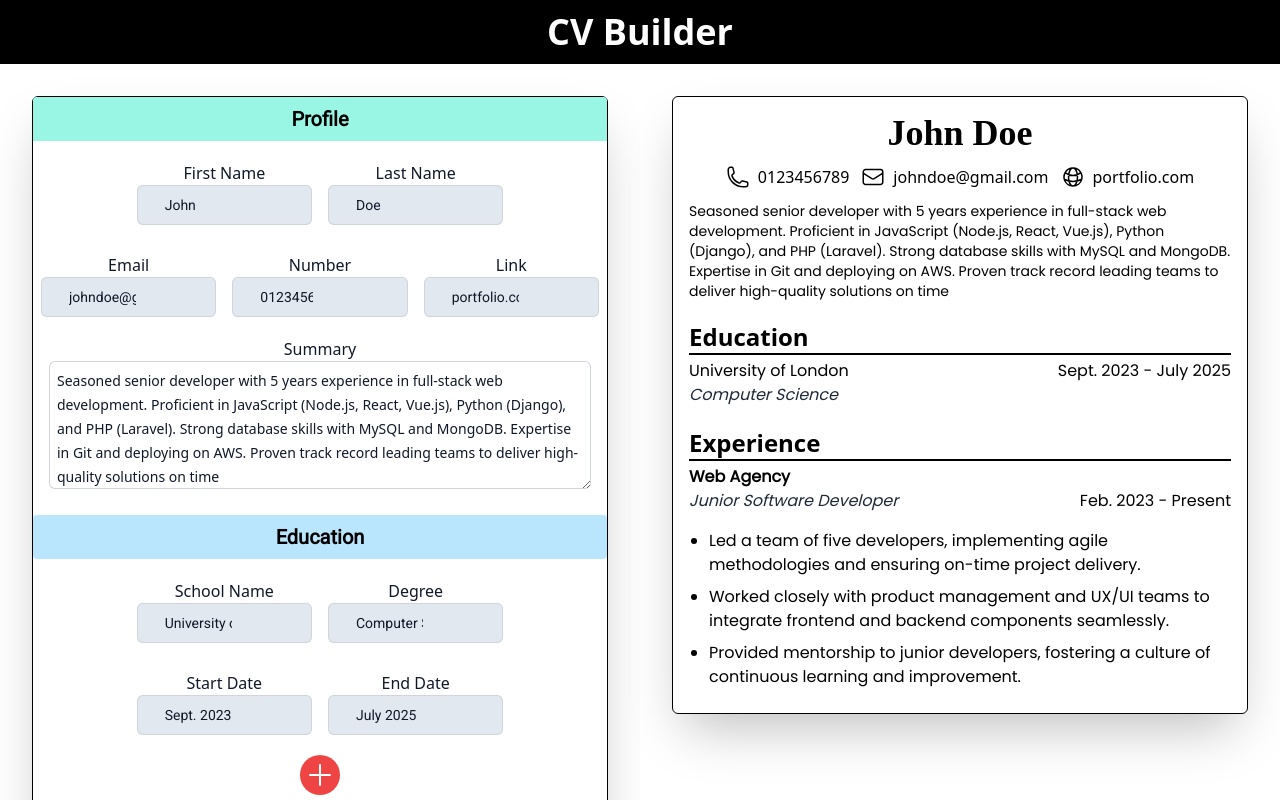
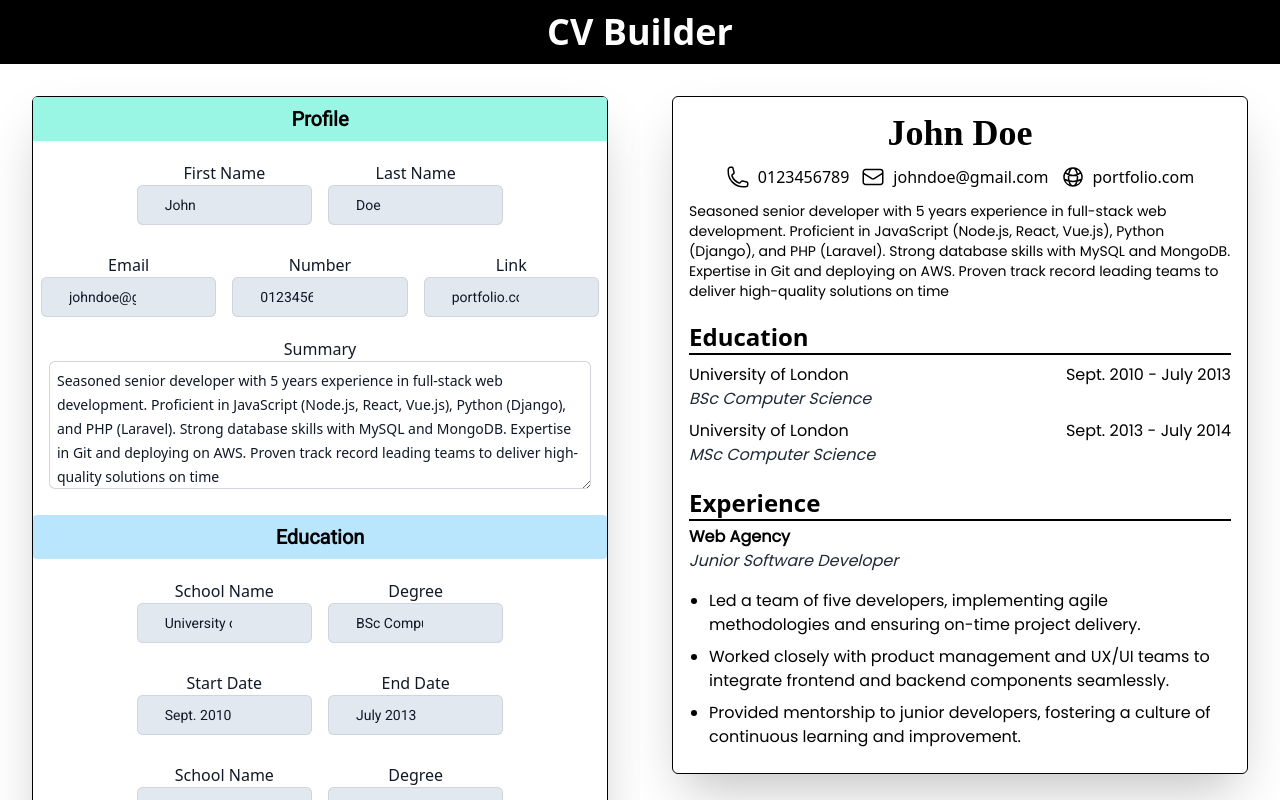
Before and after one commit to h4m24-a/cv-builder, a React (Vite) app: page / in a window 1280 px wide. Shown: the top 800 px of the page. Built offline with nearby package versions, Linux system fonts and the light colour scheme; a web font is replaced by a local one.

Commit message:
added a button to add a new input form section to add more data on Education section

```diff
--- a/src/App.jsx
+++ b/src/App.jsx
@@ -16,12 +16,24 @@ function App() {
   const [summary, setSummary] = useState("Seasoned senior developer with 5 years experience in full-stack web development. Proficient in JavaScript (Node.js, React, Vue.js), Python (Django), and PHP (Laravel). Strong database skills with MySQL and MongoDB. Expertise in Git and deploying on AWS. Proven track record leading teams to deliver high-quality solutions on time")
 
   // Education
-  const [schoolName, setSchoolName] = useState("University of London");
-  const [degree, setDegree] = useState("Computer Science");
-  const [startDate, setStartDate] = useState("Sept. 2023");
-  const [endDate, setEndDate] = useState("July 2025");
+  const [education, setEducation] = useState([
+    {
+      id:1,
+      schoolName: "University of London",
+      degree: "BSc Computer Science",
+      startDate: "Sept. 2010",
+      endDate: "July 2013",
+    },
+    {
+      id:2,
+      schoolName: "University of London",
+      degree: "MSc Computer Science",
+      startDate: "Sept. 2013",
+      endDate: "July 2014",
+    }
 
-  const fullDate = startDate + " - " + endDate;
+  ])
+
 
   // Experience
   const [company, setCompany] = useState("Web Agency");
@@ -34,7 +46,7 @@ function App() {
     "Provided mentorship to junior developers, fostering a culture of continuous learning and improvement."
   ]);
 
-  const fullJobDate = jobStart + " - " + jobEnd;
+
 
   return (
     <>
@@ -63,14 +75,8 @@ function App() {
               />
 
               <Education
-                schoolName={schoolName}
-                setSchoolName={setSchoolName}
-                degree={degree}
-                setDegree={setDegree}
-                startDate={startDate}
-                setStartDate={setStartDate}
-                endDate={endDate}
-                setEndDate={setEndDate}
+              education={education}
+              setEducation={setEducation}
               />
 
               <Experience
@@ -96,13 +102,10 @@ function App() {
                 email={email}
                 number={number}
                 summary={summary}
-                schoolName={schoolName}
-                degree={degree}
-                fullDate={fullDate}
+                educationData={education}
                 position={position}
                 company={company}
                 description={description}
-                fullJobDate={fullJobDate}
                 link={link}
               />
             </div>
--- a/src/components/CVPreview.jsx
+++ b/src/components/CVPreview.jsx
@@ -7,9 +7,10 @@ const CVPreview = ({
   number,
   link,
   summary,
-  schoolName,
-  degree,
-  fullDate,
+  educationData,
+  // schoolName,
+  // degree,
+  // fullDate,
   company,
   position,
   description,
@@ -85,12 +86,16 @@ const CVPreview = ({
         Education
       </h1>
 
-      <div className="flex flex-col">
-        <div className="flex flex-wrap justify-between pt-1 md:flex">
-          <h2 className="font-poppins">{schoolName}</h2>
-          <h2 className="font-poppins justify-end">{fullDate}</h2>
-        </div>
-        <h2 className="font-poppins italic text-gray-800">{degree}</h2>
+      <div>
+        {educationData.map((educations, index) => (
+          <div key={index} className="flex flex-col mt-2">
+            <div className="flex justify-between">
+              <h2 className="font-poppins">{educations.schoolName}</h2>
+              <h2 className="font-poppins justify-end">{`${educations.startDate} - ${educations.endDate}`}</h2>
+            </div>
+            <h2 className="font-poppins italic text-gray-800">{educations.degree}</h2>
+          </div>
+        ))}
       </div>
 
       <h1 className="mt-5 text-2xl font-bold border-b-2 border-black">
--- a/src/components/Education.jsx
+++ b/src/components/Education.jsx
@@ -1,20 +1,23 @@
 /* eslint-disable react/prop-types */
 import React from "react";
 
-import InputField from "./InputField"; // Adjust the import path based on your file structure
+import InputField from "./InputField";
 
-const Education = ({
-  setSchoolName,
-  schoolName,
-  setDegree,
-  degree,
-  setStartDate,
-  startDate,
-  setEndDate,
-  endDate,
-}) => {
-  const handleSumbit = (e) => {
-    e.preventDefault();
+const Education = ({education, setEducation}) => {
+  const addForm = () => {
+    setEducation((prevState) => [
+      ...prevState,
+      {id:prevState.length + 1, schoolName:"", degree:"", startDate:"", endDate:""}
+    ]);
+  };
+
+
+const handleInputValue = (index, field, value) => {
+    setEducation((prevState) => {
+      const updatedState = [...prevState];
+      updatedState[index][field] = value;
+      return updatedState;
+    });
   };
 
   return (
@@ -24,45 +27,50 @@ const Education = ({
       </h1>
 
       <div className="flex justify-center">
-        <form onSubmit={handleSumbit} className="flex flex-wrap justify-center">
+        <form className="flex flex-wrap justify-center">
+
+        {education.map((educations, index) => (
+        <div key={index} className="flex flex-wrap justify-center lg:flex ">
           <InputField
             label="School Name"
-            id="schoolName"
-            value={schoolName}
-            onChange={(e) => setSchoolName(e.target.value)}
+            id={`schoolName-${educations.id}`}
+            value={educations.schoolName}
+            onChange={(e) => handleInputValue(index, "schoolName", e.target.value)}
             type="text"
           />
 
           <InputField
             label="Degree"
-            id="degree"
-            value={degree}
-            onChange={(e) => setDegree(e.target.value)}
+            id={`degree-${educations.id}`}
+            value={educations.degree}
+            onChange={(e) => handleInputValue(index, "degree", e.target.value)}
             type="text"
           />
-
 
           <div className="md:flex w-full justify-center">
             <InputField
               label="Start Date"
-            id="startDate"
-            value={startDate}
-            onChange={(e) => setStartDate(e.target.value)}
+              id={`startDate-${educations.id}`}
+              value={educations.startDate}
+              onChange={(e) => handleInputValue(index, "startDate", e.target.value)}
               type="text"
               placeholder="September 2023"
             />
 
             <InputField
               label="End Date"
-            id="endDate"
-            value={endDate}
-            onChange={(e) => setEndDate(e.target.value)}
+              id={`endDate-${educations.id}`}
+              value={educations.endDate}
+              onChange={(e) => handleInputValue(index, "endDate", e.target.value)}
               type="text"
               placeholder="July 2025"
             />
           </div>
+        </div>
+      ))}
 
-          <div className="flex items-center justify-center w-10 h-10 text-white transition-colors mt-3 duration-150 bg-red-500 rounded-full focus:shadow-outline hover:bg-red-700">
+
+          <div onClick={addForm} className="flex items-center justify-center w-10 h-10 text-white transition-colors mt-3 duration-150 bg-red-500 rounded-full focus:shadow-outline hover:bg-red-700">
             <svg xmlns="http://www.w3.org/2000/svg" fill="none" viewBox="0 0 24 24" strokeWidth={1.5} stroke="currentColor" className="w-8 h-8">
             <path strokeLinecap="round" strokeLinejoin="round" d="M12 4.5v15m7.5-7.5h-15" />
             </svg>
--- a/src/components/InputField.jsx
+++ b/src/components/InputField.jsx
@@ -1,3 +1,4 @@
+/* eslint-disable react/prop-types */
 import React from "react";
 
 const InputField = ({ label, id, value, onChange, type }) => (
```
Lines whose indentation alone changed are shown as unchanged.
